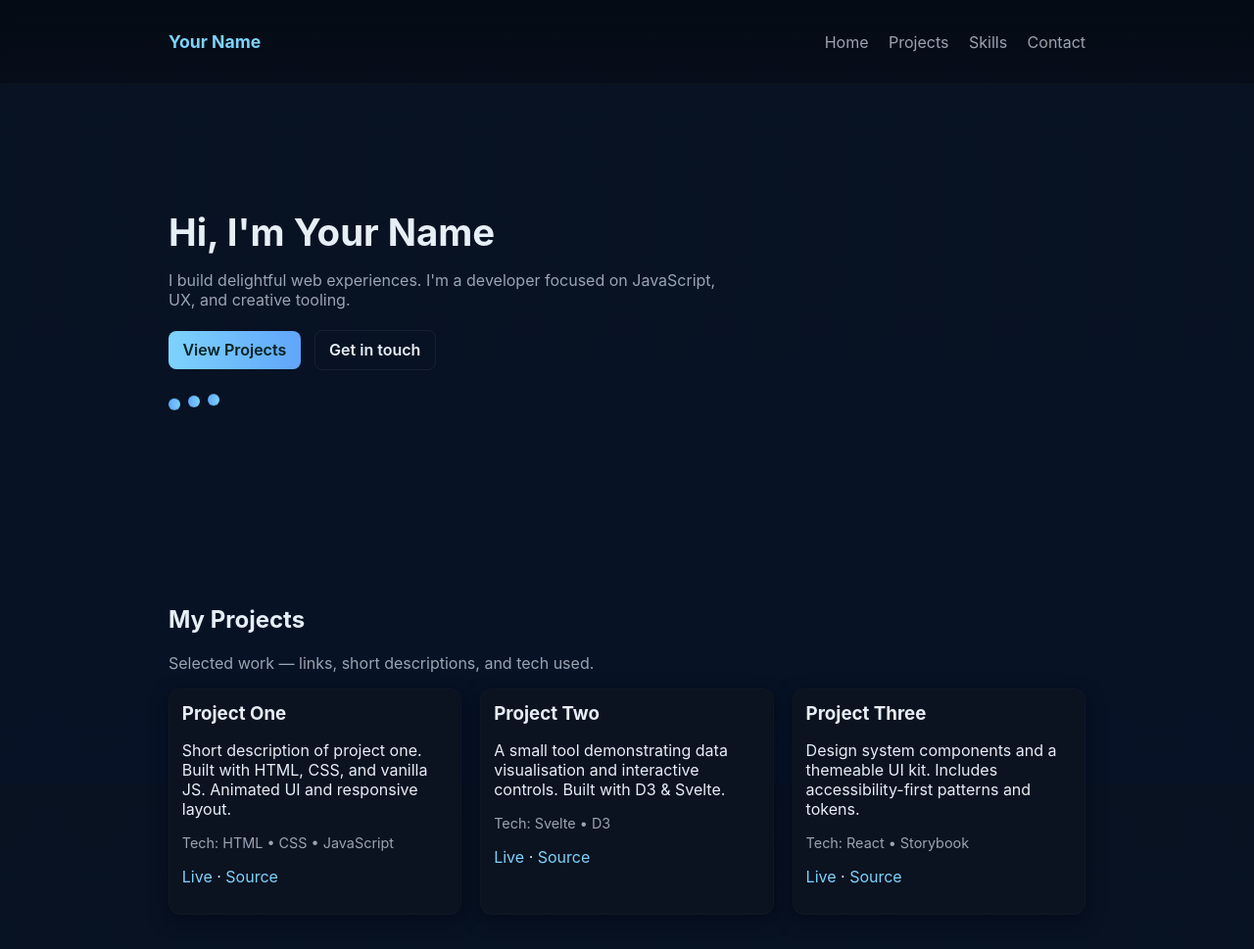
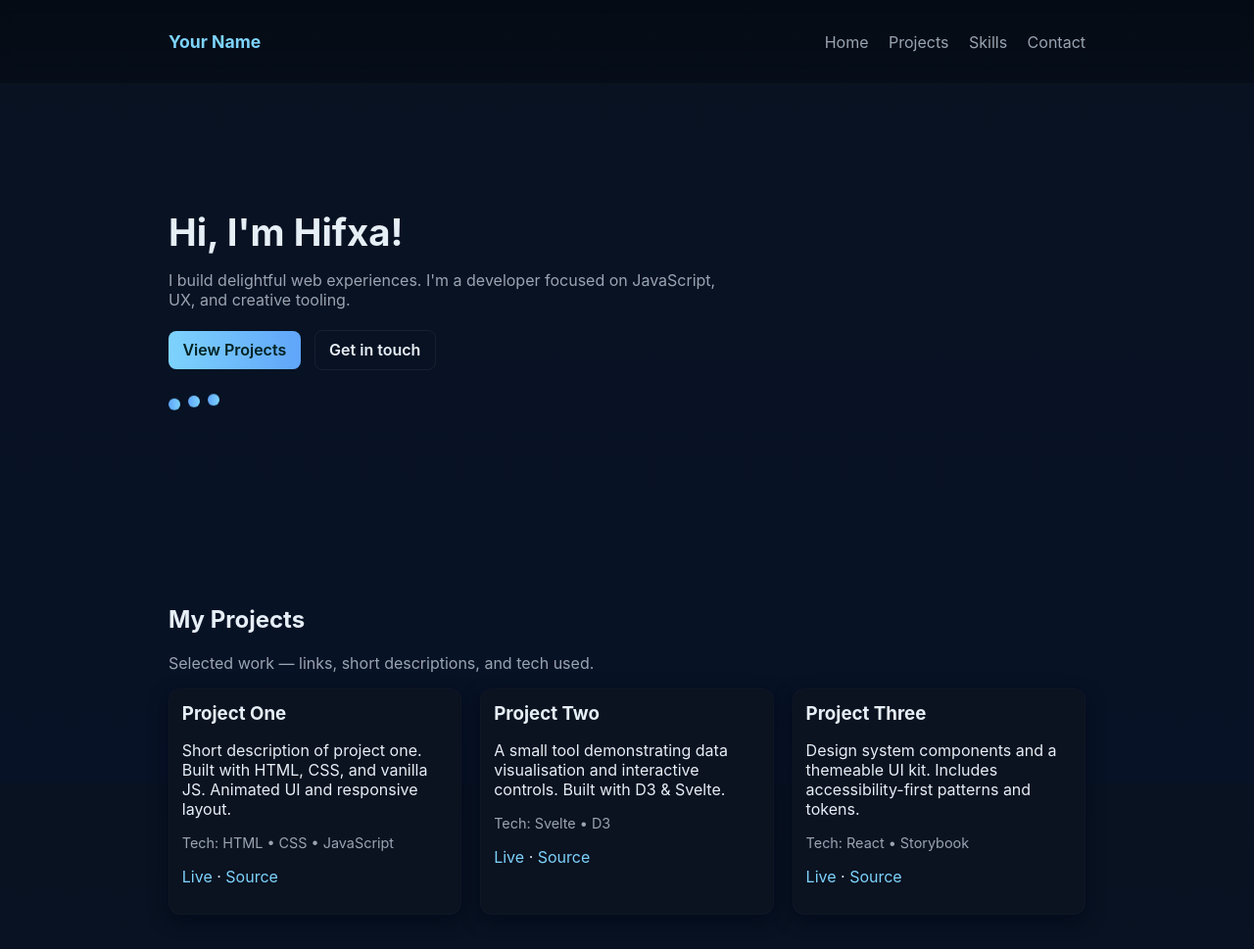
Before and after one commit to hifxa/portfolio, a plain HTML site: page index.html in a window 1280 px wide. Shown: the top 969 px of the page at 98% size. Drawn offline with Linux system fonts and the light colour scheme.

Commit message:
name update

```diff
--- a/index.html
+++ b/index.html
@@ -24,7 +24,7 @@
     <main>
       <section id="home" class="hero">
         <div class="container hero-inner">
-          <h1>Hi, I'm Your Name</h1>
+          <h1>Hi, I'm Hifxa!</h1>
           <p class="lead">I build delightful web experiences. I'm a developer focused on JavaScript, UX, and creative tooling.</p>
           <p class="cta-row">
             <a class="btn" href="#projects">View Projects</a>
```
